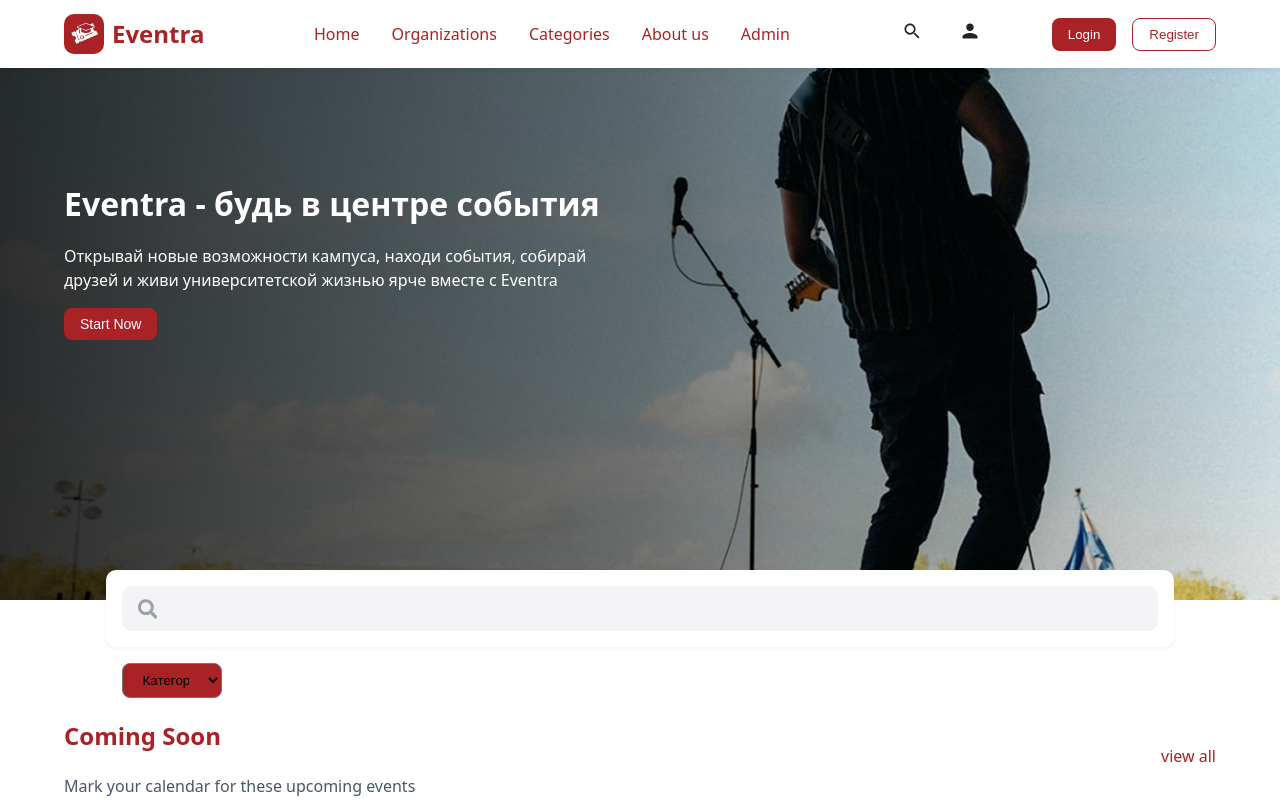
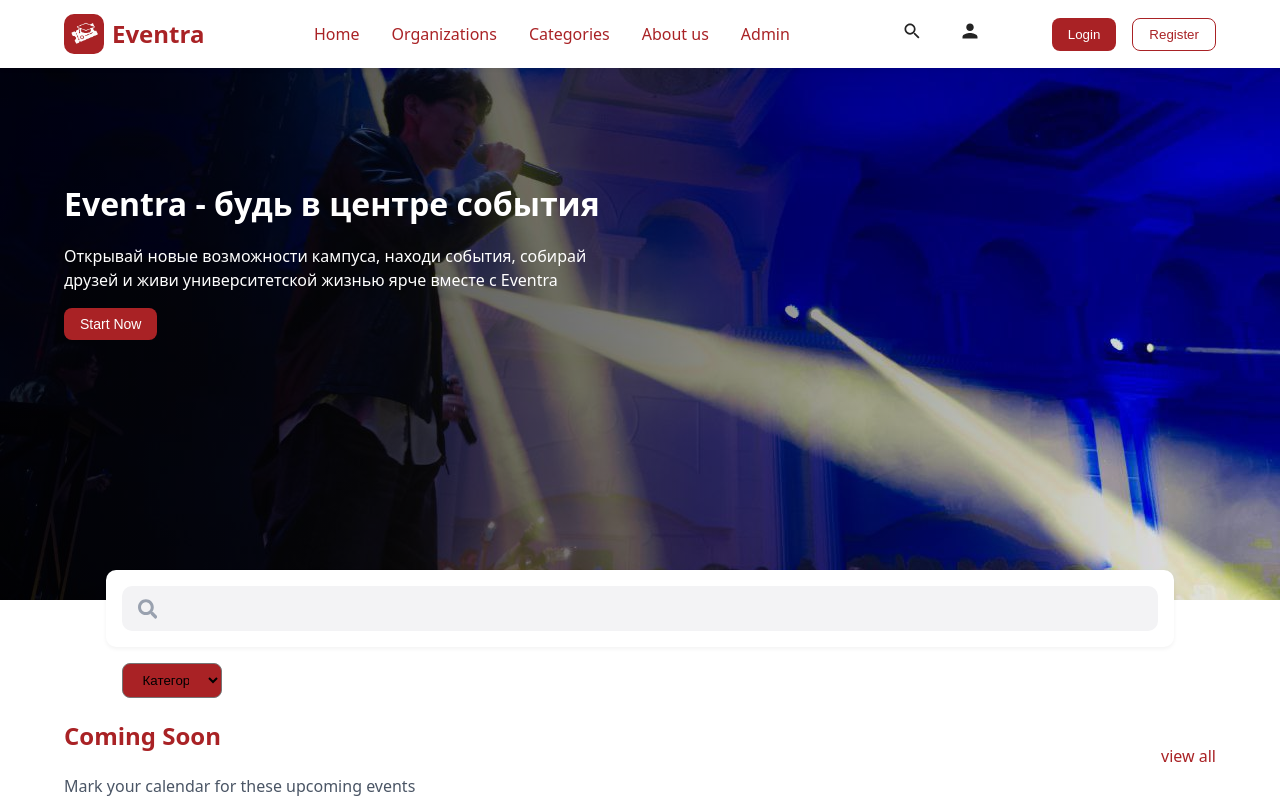
Before and after one commit to fek1ss/eventra-frontend, a React (Vite) app: page / in a window 1280 px wide. Shown: the top 800 px of the page. Built offline with nearby package versions, Linux system fonts and the light colour scheme; no server answers; sample sign-in values are in the browser's storage.

Commit message:
styles hero

```diff
--- a/src/components/loyaut/Header/Header.jsx
+++ b/src/components/loyaut/Header/Header.jsx
@@ -75,7 +75,7 @@ const Header = () => {
             </button>
           </div>
             ) : (
-              <button onClick={handleLogout}>
+              <button onClick={handleLogout} className={styles.logout}>
                 logout
               </button>
             )
--- a/src/components/loyaut/Header/styles.module.css
+++ b/src/components/loyaut/Header/styles.module.css
@@ -105,3 +105,12 @@
   color: var(--main-color);
   cursor: pointer;
 }
+
+.logout {
+  border: none;
+  border-radius: 8px;
+  padding: 0.5rem 1rem;
+  color: white;
+  cursor: pointer;
+  background-color: var(--grey-color);
+}
--- a/src/components/loyaut/Hero/Hero.jsx
+++ b/src/components/loyaut/Hero/Hero.jsx
@@ -6,7 +6,7 @@ const Hero = () => {
         <div className={styles.black}></div>
         <img
           className={styles.img__banner}
-          src="/assets/Container.png"
+          src="/assets/image.png"
           alt="banner"
         />
       <div className={styles.wrapper}>
--- a/src/components/loyaut/Hero/styles.module.css
+++ b/src/components/loyaut/Hero/styles.module.css
@@ -5,19 +5,16 @@
   overflow: hidden;
 }
 
-.banner {
-  object-fit: cover;
-  display: flex;
-  justify-content: center;
-  width: 100%;
-  height: auto;
-  position: relative;
-}
+
 
 .img__banner {
+  position: absolute; /* чтобы растянуть на весь контейнер */
+  top: 0;
+  left: 0;
   width: 100%;
   height: 100%;
-  background: cover;
+  object-fit: cover; /* сохраняет пропорции и обрезает лишнее */
+  z-index: 0;
 }
 
 .wrapper {
@@ -49,7 +46,6 @@
       /* Заканчиваем полностью прозрачным черным вверху */
   );
 }
-
 
 .title__event {
   font-size: 32px;
```
Also changed, not shown: src/components/Modal/Modal.jsx (added, +23 -0 lines), public/assets/image.png (added), src/components/Modal/styles.module.css (added).
